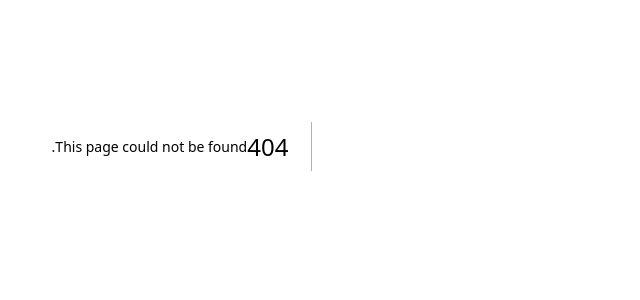
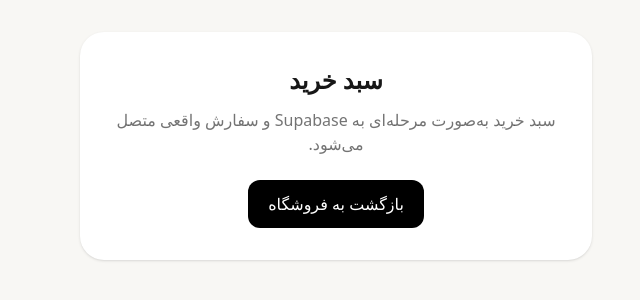
Before and after one commit to amiraliwq/amiralinasda, a Next.js app: page /cart in a window 1280 px wide. Before the commit this address had no page. Shown: the part 254-554 px from the top of the page, without its empty margins (490-1130 px from the left). Built offline with nearby package versions, Linux system fonts and the light colour scheme.

Commit message:
feat: add cart route shell

```diff
--- /dev/null
+++ b/app/cart/page.tsx
@@ -0,0 +1,10 @@
+import Link from "next/link";
+export default function CartPage(){
+  return <main dir="rtl" className="grid min-h-screen place-items-center bg-[#f8f7f4] p-6">
+    <div className="w-full max-w-lg rounded-3xl bg-white p-8 text-center shadow-sm">
+      <h1 className="text-2xl font-black">سبد خرید</h1>
+      <p className="mt-3 text-black/55">سبد خرید به‌صورت مرحله‌ای به Supabase و سفارش واقعی متصل می‌شود.</p>
+      <Link href="/" className="mt-6 inline-block rounded-xl bg-black px-5 py-3 text-white">بازگشت به فروشگاه</Link>
+    </div>
+  </main>
+}
```
